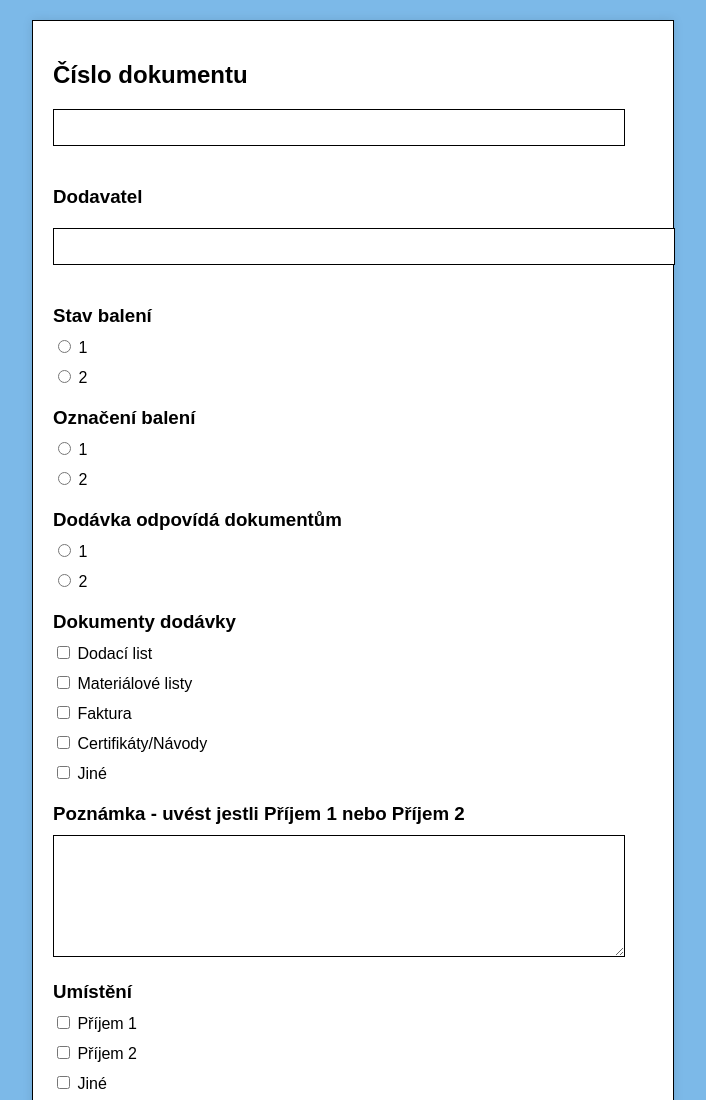
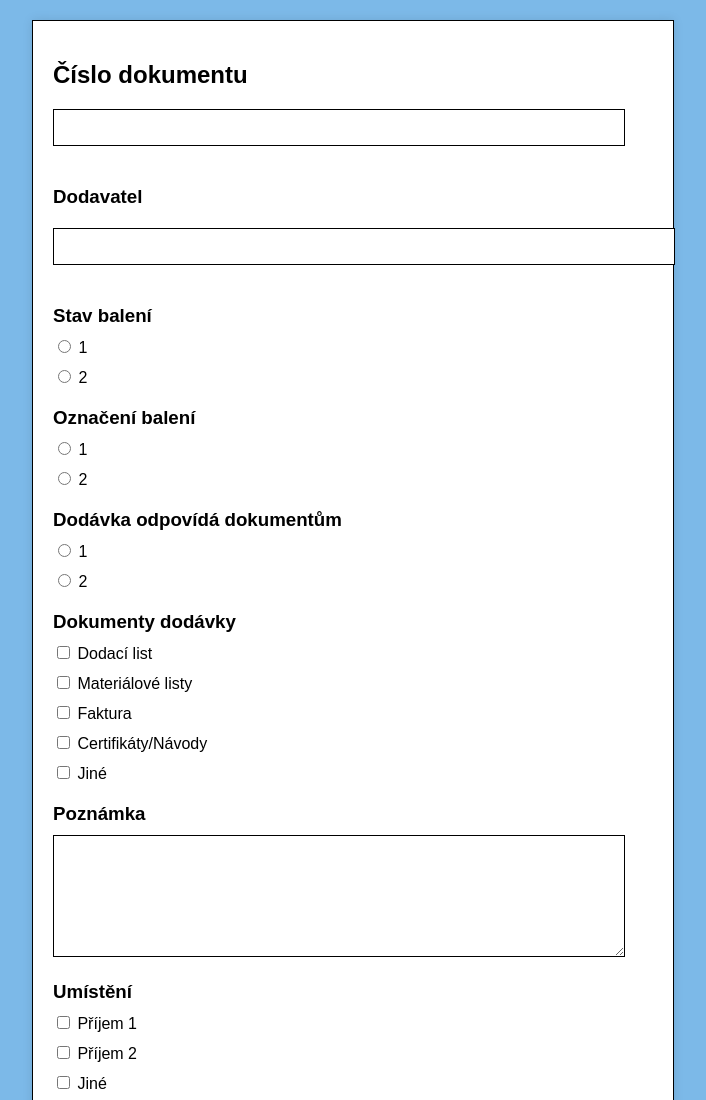
Before and after one commit to krapna/Nakupmej, a website: page public/Strana2.html in a window 1280 px wide. Shown: the top 1100 px of the page, without its empty margins (287-993 px from the left). Drawn offline with nearby package versions, Linux system fonts and the light colour scheme; no server answers.

```diff
--- a/public/Strana2.html
+++ b/public/Strana2.html
@@ -48,7 +48,7 @@
             </div>
 
             <div class="form-group">
-                <h3>Poznámka - uvést jestli Příjem 1 nebo Příjem 2</h3>
+                <h3>Poznámka</h3>
                 <textarea id="note" name="note"></textarea>
             </div>
 
```
